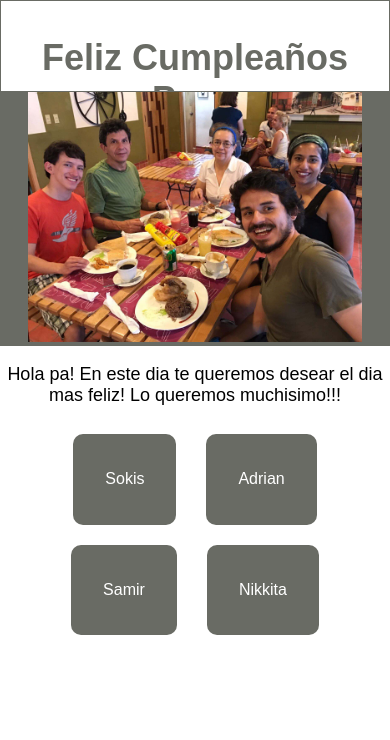
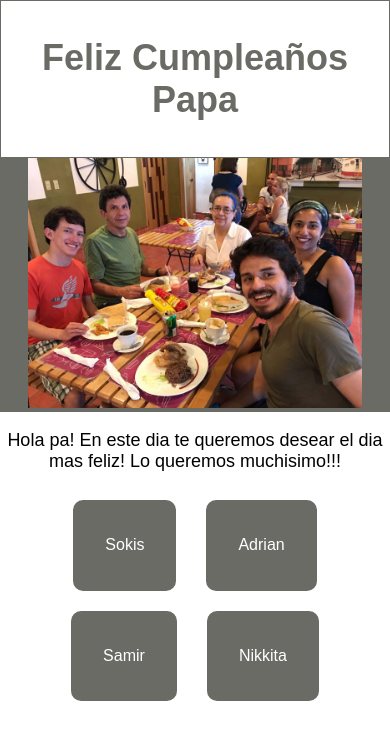
Before and after one commit to nikkitanair/happy-birthday-amma, a React (Create React App) app: page / in a window 390 px wide. Shown: the top 740 px of the page. Built offline with nearby package versions, Linux system fonts and the light colour scheme.

Commit message:
Fix title phone

```diff
--- a/src/App.css
+++ b/src/App.css
@@ -10,6 +10,7 @@
 .App-header {
   background-color: white;
   height: 50px;
+  height: auto;
   padding: 20px;
   color: #696b64;
   font-weight: medium;
@@ -18,12 +19,14 @@
 
 .App-title {
   font-size: 1.5em;
+  max-width: 100%;
 }
 
 .App-link {
   color: #696b64;
   font-size: 1.5em;
   text-decoration: none;
+  max-width: 100%;
 }
 
 .App-intro {
```
